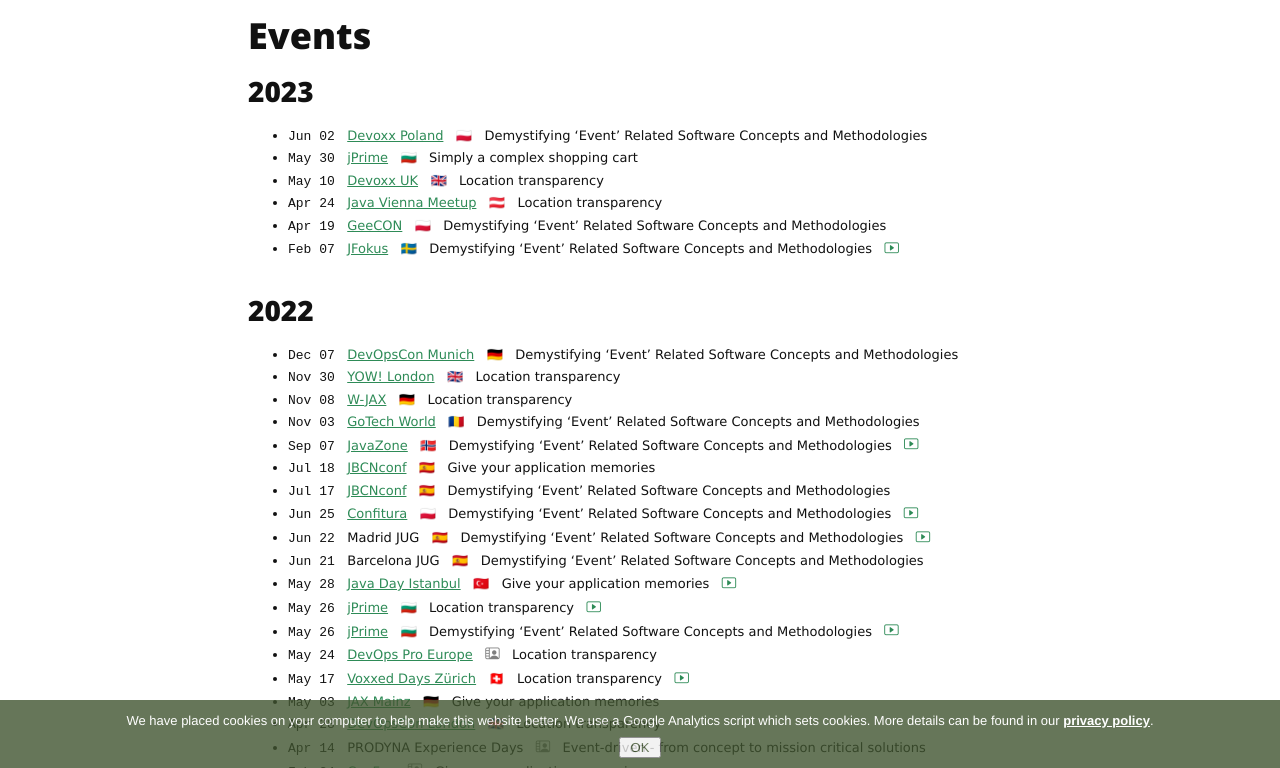
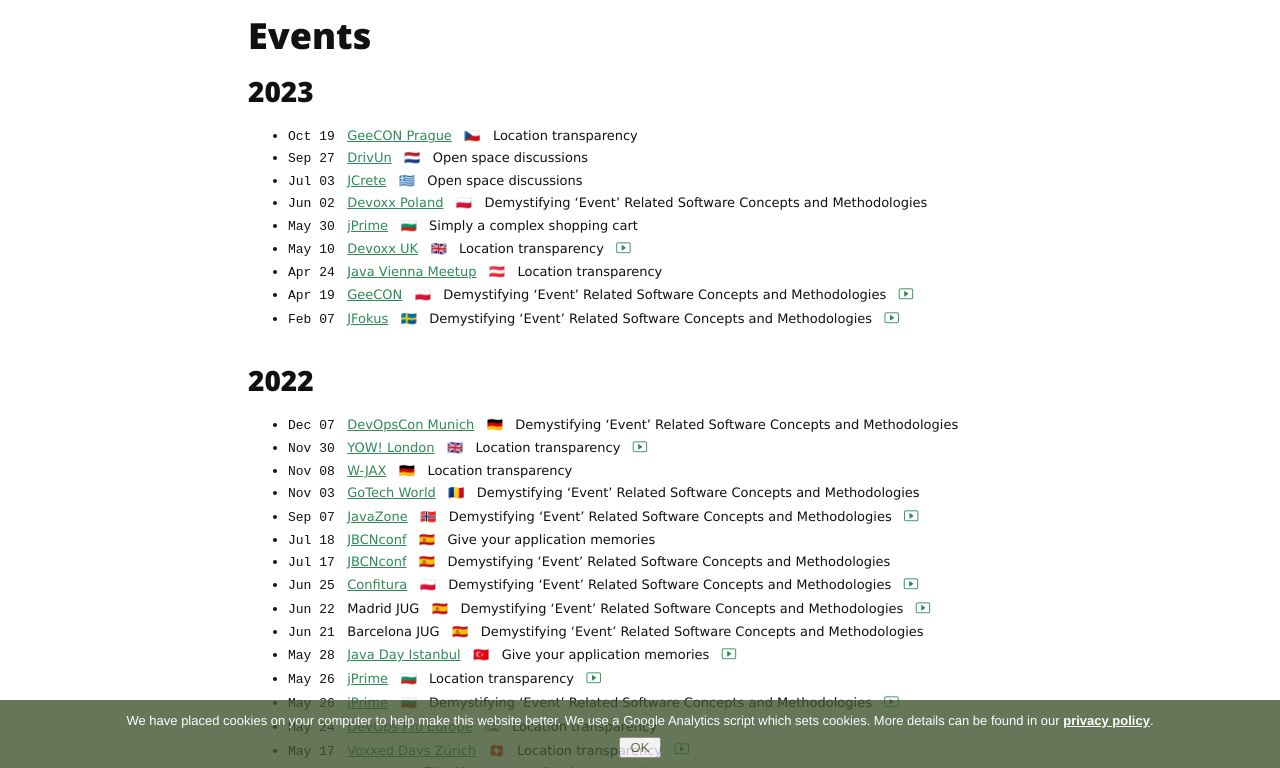
Before and after one commit to azzazzel/azzazzel.github.io, a Jekyll site: the page built from talks.md, in a window 1280 px wide and 900 px high, scrolled down 850 px, cut to the strip 132-900 px from the top of the window. Built offline with Jekyll 4.4.1, drawn with Linux system fonts in a browser that asks for light colours; nearby versions of some CDN libraries.

Commit message:
Updated talks page

```diff
--- a/talks.md
+++ b/talks.md
@@ -94,18 +94,26 @@
 
 ### 2023
 
- - `Jun 02` &nbsp; [Devoxx Poland](https://devoxx.pl/)
- &nbsp; 🇵🇱 &nbsp; Demystifying 'Event' Related Software Concepts and Methodologies
- - `May 30` &nbsp; [jPrime](http://jprime.io/)
- &nbsp; 🇧🇬 &nbsp; Simply a complex shopping cart
- - `May 10` &nbsp; [Devoxx UK](https://www.devoxx.co.uk/)
- &nbsp; 🇬🇧 &nbsp; Location transparency
- - `Apr 24` &nbsp; [Java Vienna Meetup](https://www.meetup.com/java-vienna/events/292086242/)
- &nbsp; 🇦🇹 &nbsp; Location transparency
- - `Apr 19` &nbsp; [GeeCON](https://2023.geecon.org/)
- &nbsp; 🇵🇱 &nbsp; Demystifying 'Event' Related Software Concepts and Methodologies
- - `Feb 07` &nbsp; [JFokus](http://www.jfokus.se/)
- &nbsp; 🇸🇪 &nbsp; Demystifying 'Event' Related Software Concepts and Methodologies
+- `Oct 19` &nbsp; [GeeCON Prague](https://2023.geecon.cz/)
+&nbsp; 🇨🇿 &nbsp; Location transparency
+- `Sep 27` &nbsp; [DrivUn](https://drivun.co/)
+&nbsp; 🇳🇱 &nbsp; Open space discussions
+- `Jul 03` &nbsp; [JCrete](https://www.jcrete.org/)
+&nbsp; 🇬🇷 &nbsp; Open space discussions
+- `Jun 02` &nbsp; [Devoxx Poland](https://devoxx.pl/)
+&nbsp; 🇵🇱 &nbsp; Demystifying 'Event' Related Software Concepts and Methodologies
+- `May 30` &nbsp; [jPrime](http://jprime.io/)
+&nbsp; 🇧🇬 &nbsp; Simply a complex shopping cart
+- `May 10` &nbsp; [Devoxx UK](https://www.devoxx.co.uk/)
+&nbsp; 🇬🇧 &nbsp; Location transparency
+&nbsp; [<i class="bi bi-play-btn" style="font-size:0.9rem"></i>](https://youtu.be/8DSVPalCRIc)
+- `Apr 24` &nbsp; [Java Vienna Meetup](https://www.meetup.com/java-vienna/events/292086242/)
+&nbsp; 🇦🇹 &nbsp; Location transparency
+- `Apr 19` &nbsp; [GeeCON](https://2023.geecon.org/)
+&nbsp; 🇵🇱 &nbsp; Demystifying 'Event' Related Software Concepts and Methodologies
+&nbsp; [<i class="bi bi-play-btn" style="font-size:0.9rem"></i>](https://youtu.be/xKFSuYR9rf0)
+- `Feb 07` &nbsp; [JFokus](http://www.jfokus.se/)
+&nbsp; 🇸🇪 &nbsp; Demystifying 'Event' Related Software Concepts and Methodologies
 &nbsp; [<i class="bi bi-play-btn" style="font-size:0.9rem"></i>](https://www.youtube.com/watch?v=hl1PGT0Bsp4)
 
 ### 2022
@@ -114,6 +122,7 @@
 &nbsp; 🇩🇪 &nbsp; Demystifying 'Event' Related Software Concepts and Methodologies
 - `Nov 30` &nbsp; [YOW! London](https://yowlondon.com/2022)
 &nbsp; 🇬🇧 &nbsp; Location transparency
+&nbsp; [<i class="bi bi-play-btn" style="font-size:0.9rem"></i>](https://youtu.be/aMx46CRfnGo)
 - `Nov 08` &nbsp; [W-JAX](https://jax.de/munich/)
 &nbsp; 🇩🇪 &nbsp; Location transparency
 - `Nov 03` &nbsp; [GoTech World](https://www.gotech.world/)
```
